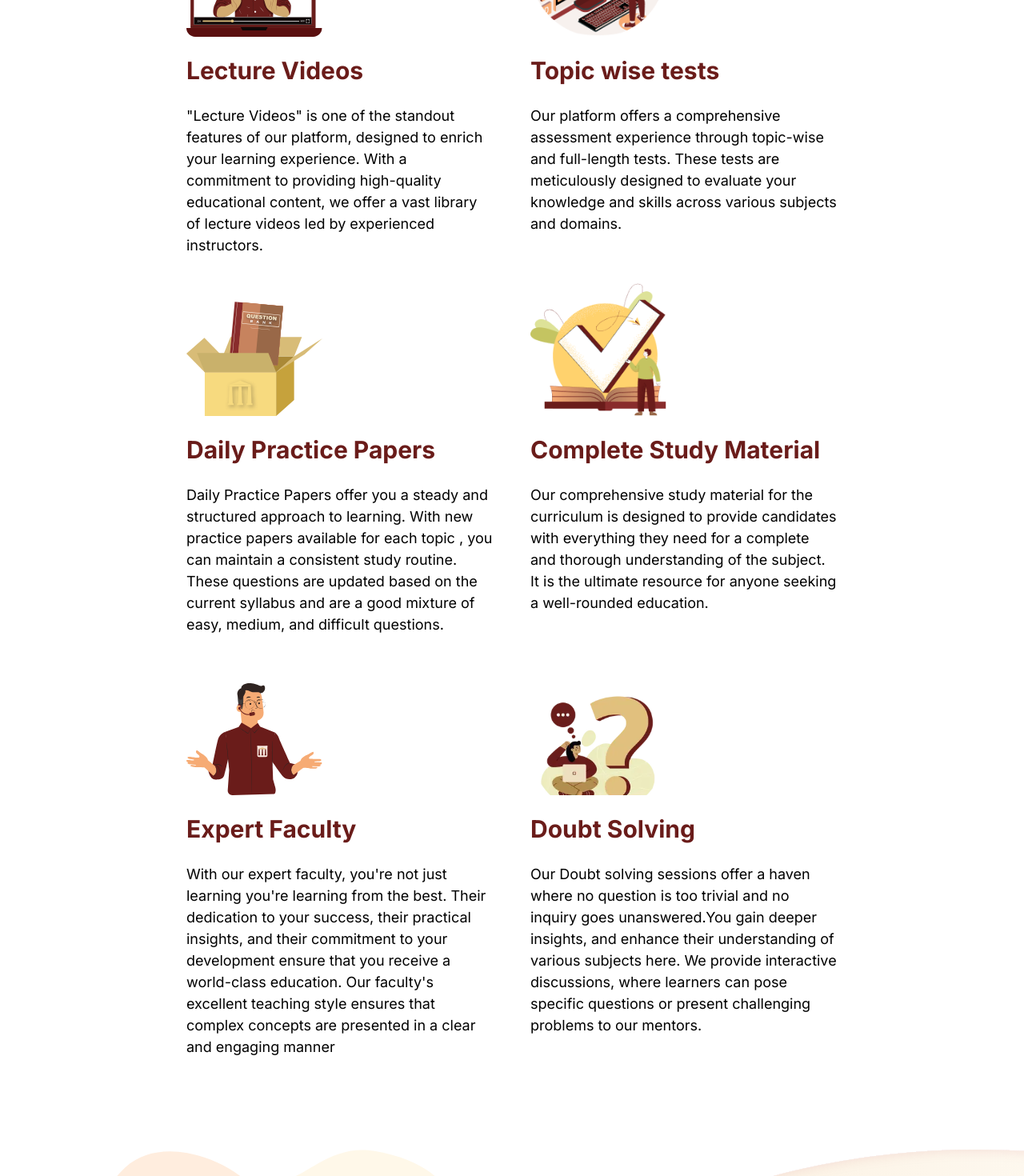
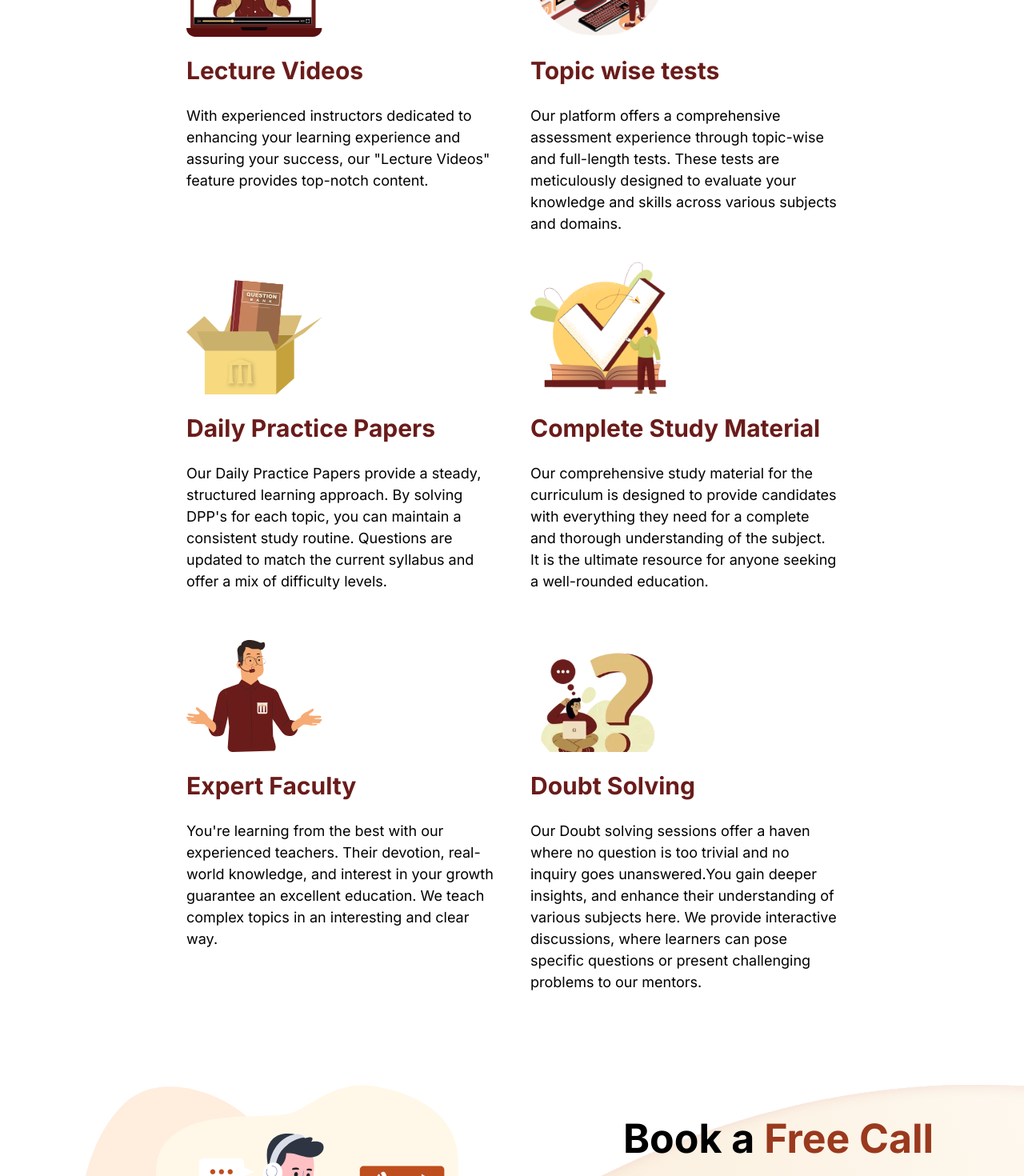
Before and after one commit to midhadomains/midha_guru_nextjs, a Next.js app: page / in a window 1280 px wide. Shown: the part 3240-4710 px from the top of the page at 80% size. Built offline with nearby package versions, Linux system fonts and the light colour scheme.

Commit message:
updated platform features

```diff
--- a/components/home/PlatformFeatures.jsx
+++ b/components/home/PlatformFeatures.jsx
@@ -5,11 +5,11 @@ export default function PlatformFeatures() {
     <div className="mt-[50px] md:mt-[100px]">
       <h1 className="text-[30px] sm:text-[40px] md:text-[50px]  font-bold text-center my-3 md:my-7">Our Platform <span className="text-[#9A391D]">Features</span></h1>
       <div className="md:flex flex-wrap justify-center max-w-[1300px] mx-auto ">
-        <Card img='/lecture-video.svg' title='Lecture Videos' desc='"Lecture Videos" is one of the standout features of our platform, designed to enrich your learning experience. With a commitment to providing high-quality educational content, we offer a vast library of lecture videos led by experienced instructors. ' />
+        <Card img='/lecture-video.svg' title='Lecture Videos' desc='With experienced instructors dedicated to enhancing your learning experience and assuring your success, our "Lecture Videos" feature provides top-notch content.' />
         <Card img='/mock-test.png' title='Topic wise tests' desc='Our platform offers a comprehensive assessment experience through topic-wise and full-length tests. These tests are meticulously designed to evaluate your knowledge and skills across various  subjects and domains. ' />
-        <Card img='/question-bank.svg' title='Daily Practice Papers' desc='Daily Practice Papers offer you a steady and structured approach to learning. With new practice papers available for each topic , you can maintain a consistent study routine. These questions are updated based on the current syllabus and are a good mixture of easy, medium, and difficult questions. ' />
+        <Card img='/question-bank.svg' title='Daily Practice Papers' desc='Our Daily Practice Papers provide a steady, structured learning approach. By solving DPP&apos;s for each topic, you can maintain a consistent study routine. Questions are updated to match the current syllabus and offer a mix of difficulty levels.' />
         <Card img='/Complete-study-material.png' title='Complete Study Material' desc='Our comprehensive study material for the curriculum is designed to provide candidates with everything they need for a complete and thorough understanding of the subject. It is the ultimate resource for anyone seeking a well-rounded education.' />
-        <Card img='/ief.svg' title='Expert Faculty' desc=" With our expert faculty, you're not just learning you're learning from the best. Their dedication to your success, their practical insights, and their commitment to your development ensure that you receive a world-class education. Our faculty's excellent teaching style ensures that complex concepts are presented in a clear and engaging manner " />
+        <Card img='/ief.svg' title='Expert Faculty' desc="You're learning from the best with our experienced teachers. Their devotion, real-world knowledge, and interest in your growth guarantee an excellent education. We teach complex topics in an interesting and clear way. " />
         <Card img='/doubt-solving-forum.svg' title='Doubt Solving' desc=' Our Doubt solving sessions offer a haven where no question is too trivial and no inquiry goes unanswered.You gain deeper insights, and enhance their understanding of various subjects here. We provide interactive discussions, where learners can pose specific questions or present challenging problems to our mentors.' />
       </div>
     </div>
```
